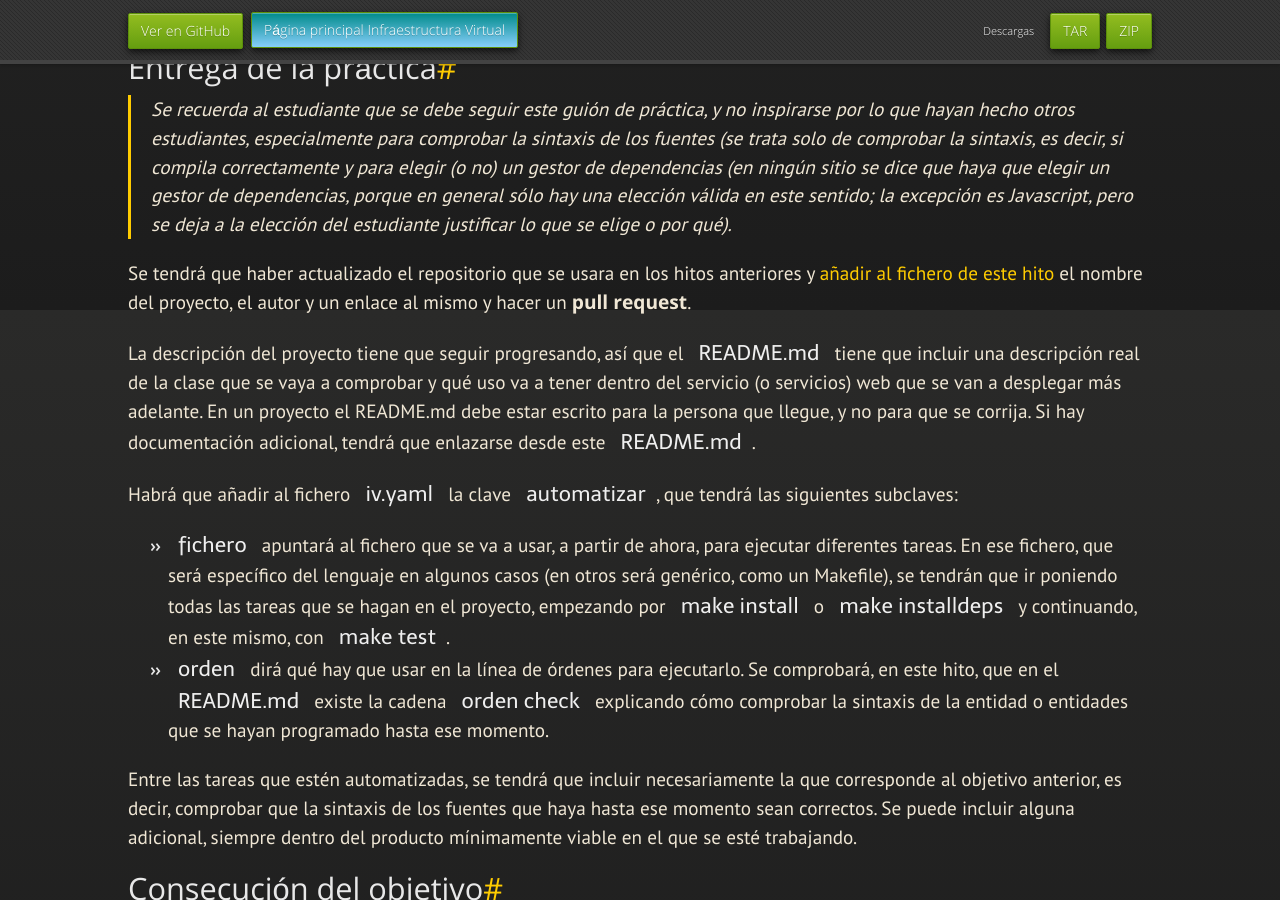
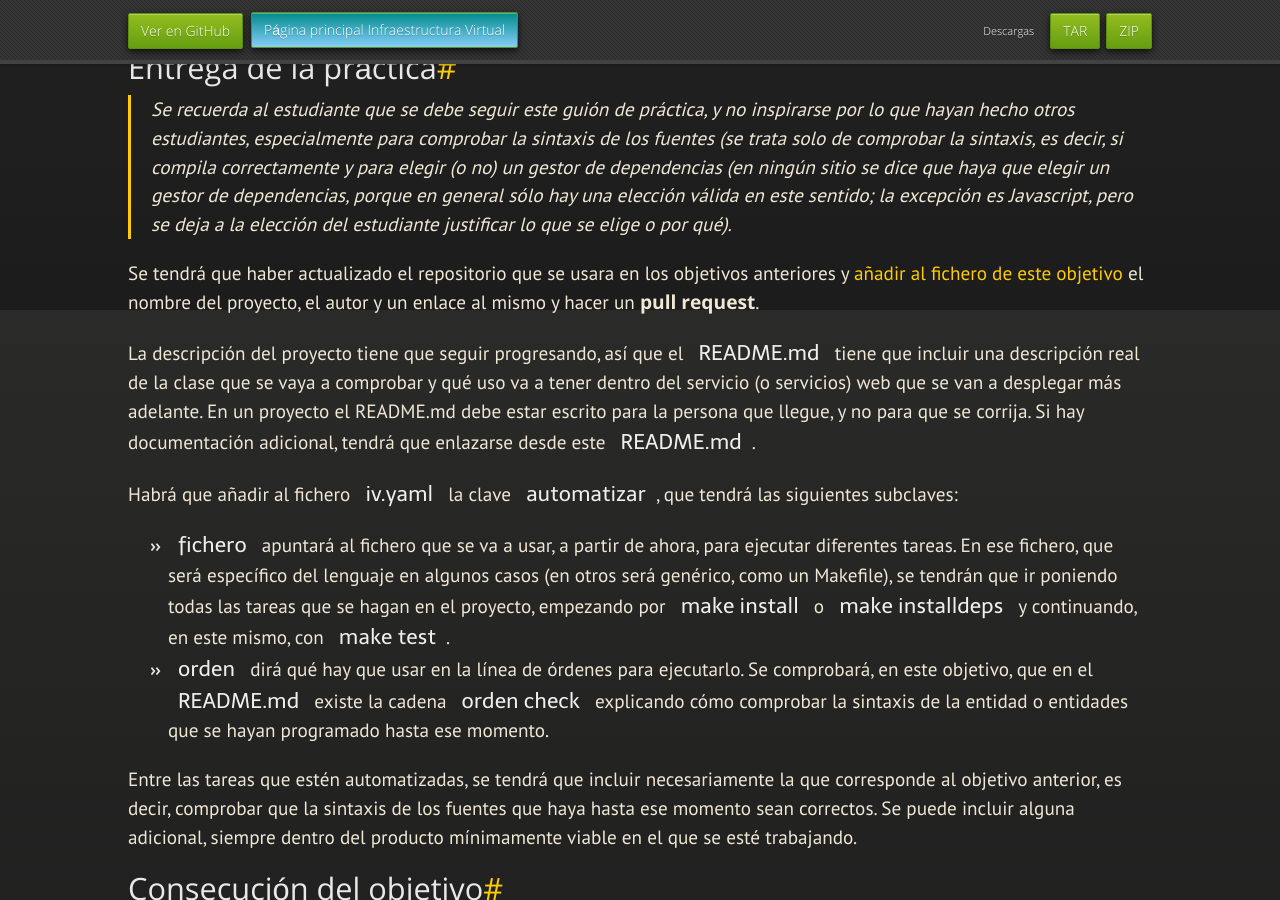
Before and after one commit to JJ/IV, a Jekyll site: the page built from documentos/proyecto/3.Automatizar.md, in a window 1280 px wide and 900 px high, scrolled down 3290 px. Built offline with Jekyll 4.4.1, drawn with Linux system fonts in a browser that asks for light colours; nearby versions of some CDN libraries; some web fonts are replaced; our own code applies the rules of GitHub Pages for plain Markdown files.

Commit message:
Sync documentos/proyecto/3.Automatizar.md de master a gh-pages

```diff
--- a/documentos/proyecto/3.Automatizar.md
+++ b/documentos/proyecto/3.Automatizar.md
@@ -177,11 +177,10 @@ anteriores?
 > es Javascript, pero se deja a la elección del estudiante justificar
 > lo que se elige o por qué).
 
-Se tendrá que haber actualizado el repositorio que se usara en los hitos
-anteriores y
-[añadir al fichero de este hito](https://github.com/JJ/IV-21-22/blob/master/proyectos/objetivo-3)
-el nombre del proyecto, el autor y un enlace al mismo y hacer un **pull
-request**.
+Se tendrá que haber actualizado el repositorio que se usara en los objetivos
+anteriores y [añadir al fichero de este
+objetivo](https://github.com/JJ/IV-21-22/blob/master/proyectos/objetivo-3.md) el
+nombre del proyecto, el autor y un enlace al mismo y hacer un **pull request**.
 
 La descripción del proyecto tiene que seguir progresando, así que el
 `README.md` tiene que incluir una descripción real de la clase que se
@@ -201,9 +200,9 @@ siguientes subclaves:
   en el proyecto, empezando por `make install` o `make installdeps` y
   continuando, en este mismo, con `make test`.
 * `orden` dirá qué hay que usar en la línea de órdenes para ejecutarlo. Se
-  comprobará, en este hito, que en el `README.md` existe la cadena `orden check`
-  explicando cómo comprobar la sintaxis de la entidad o entidades que se hayan
-  programado hasta ese momento.
+  comprobará, en este objetivo, que en el `README.md` existe la cadena `orden
+  check` explicando cómo comprobar la sintaxis de la entidad o entidades que se
+  hayan programado hasta ese momento.
 
 Entre las tareas que estén automatizadas, se tendrá que incluir
 necesariamente la que corresponde al objetivo anterior, es decir,
```
